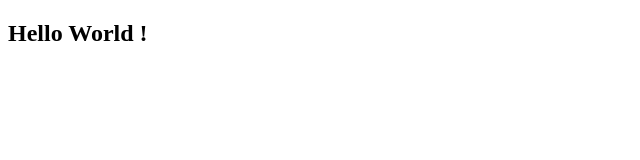
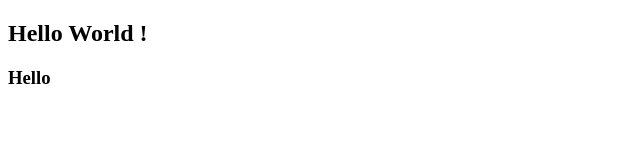
Before and after one commit to monibBormon/GIthubDesktop, a plain HTML site: page index.html in a window 1280 px wide. Shown: the full height of the page, 0-640 px from the left. Drawn offline with Linux system fonts and the light colour scheme.

Commit message:
new changes

```diff
--- a/index.html
+++ b/index.html
@@ -1,11 +1,12 @@
 <!DOCTYPE html>
 <html lang="en">
-<head>
-    <meta charset="UTF-8">
-    <meta name="viewport" content="width=device-width, initial-scale=1.0">
+  <head>
+    <meta charset="UTF-8" />
+    <meta name="viewport" content="width=device-width, initial-scale=1.0" />
     <title>Document</title>
-</head>
-<body>
+  </head>
+  <body>
     <h2>Hello World !</h2>
-</body>
+    <h3>Hello</h3>
+  </body>
 </html>
--- a/style.css
+++ b/style.css
@@ -0,0 +1,3 @@
+*{
+    box-sizing: border-box;
+}
```
